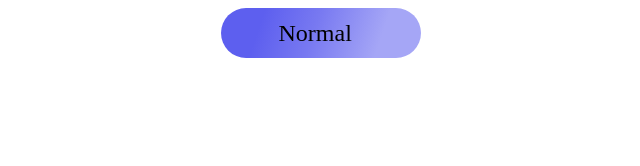
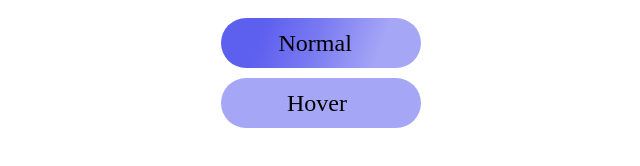
Before and after one commit to DanilaBerechnev/sa50-2-20_berezdan, a plain HTML site: page pseudo/index.html in a window 1280 px wide. Shown: the whole page, without its empty margins (319-959 px from the left). Drawn offline with Linux system fonts and the light colour scheme.

Commit message:
init: added hover-button

```diff
--- a/pseudo/index.html
+++ b/pseudo/index.html
@@ -15,5 +15,12 @@
             </div>
         </div>
     </div>
+    <div class="css">
+        <div class="button2">
+            <div class="phrase2">
+                Hover
+            </div>
+        </div>
+    </div>
 </body>
 </html>
--- a/pseudo/style.css
+++ b/pseudo/style.css
@@ -10,6 +10,7 @@
     display: flex;
     justify-content: center;
     align-items: center;
+    margin: 10px;
 }
 .phrase1 {
     width: 85px;
@@ -21,3 +22,27 @@
     line-height: 29px;
     color:#000000;
 }
+.button2 {
+    height: 50px;
+    width:  200px;
+    background: #A5A6F6;
+    border-radius: 25.5px;
+    display: flex;
+    justify-content: center;
+    align-items: center;
+    margin: 10 px;
+    transition-duration: 2s;
+}
+.button2:hover{
+    background-color: purple;
+}
+.phrase2 {
+    width: 68px;
+    height: 29px;
+    font-family: 'Sen';
+    font-style: normal;
+    font-weight: 400;
+    font-size: 24px;
+    line-height: 29px;
+    color:#000000;
+}
```
